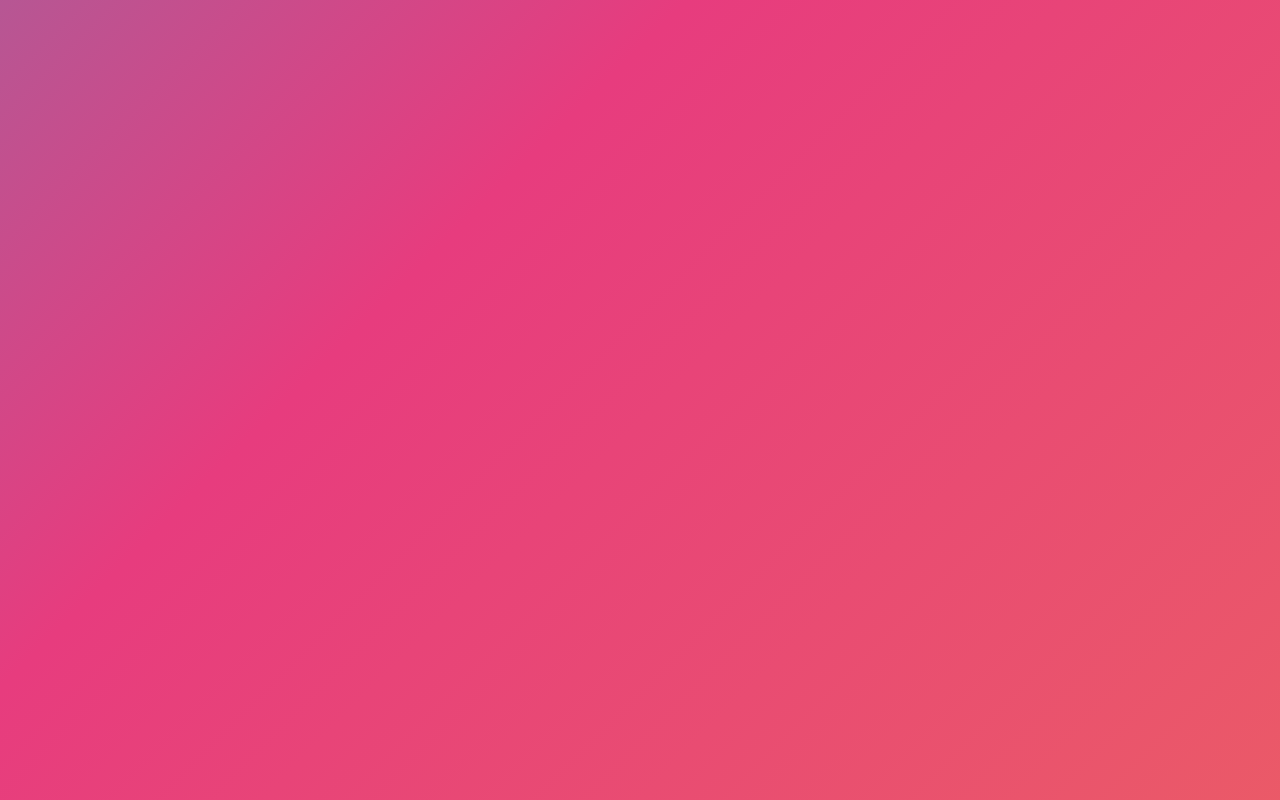
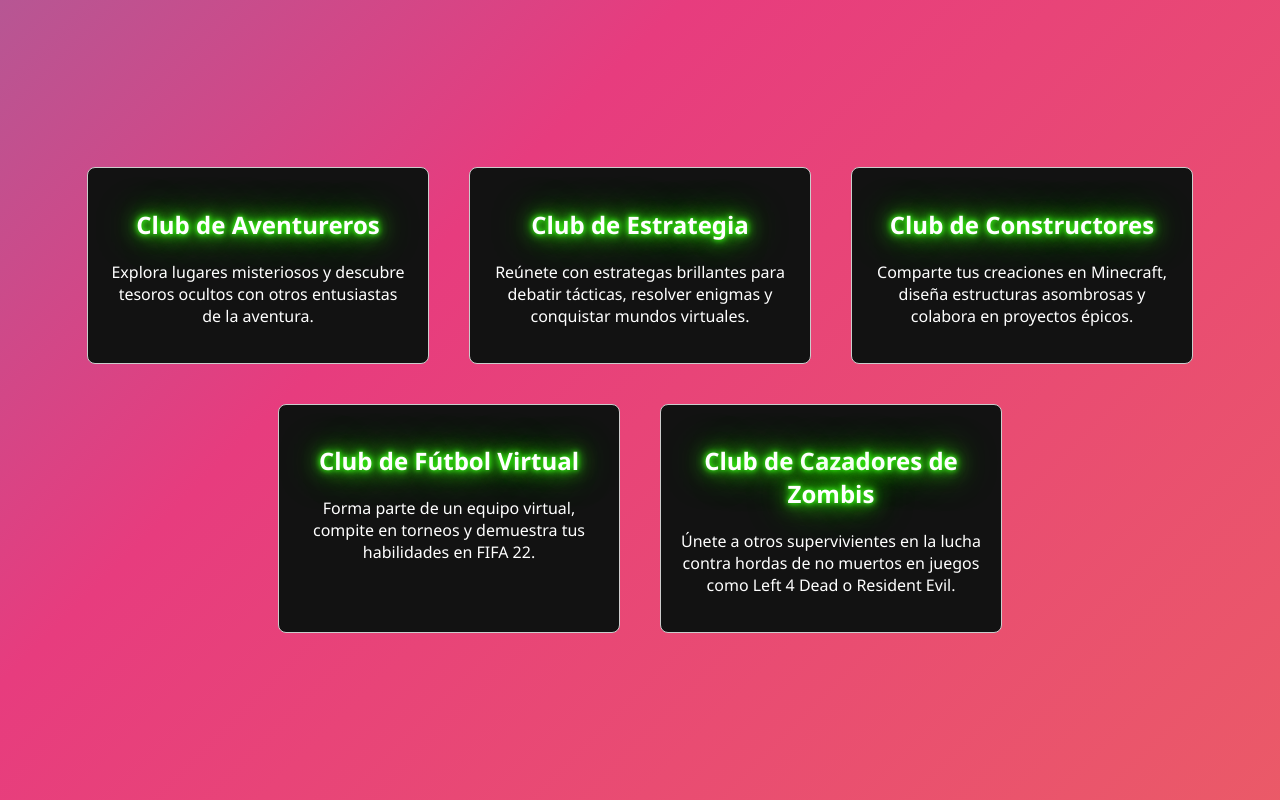
Before and after one commit to Totan23/Microproyecto2, a React (Create React App) app in the folder microproyecto2/: page /inicio in a window 1280 px wide. Before the commit this address had no page. Built offline with nearby package versions, Linux system fonts and the light colour scheme.

Commit message:
pagina de inicio con los clubes

```diff
--- a/microproyecto2/src/App.tsx
+++ b/microproyecto2/src/App.tsx
@@ -1,14 +1,16 @@
 import React from 'react';
 import { BrowserRouter as Router, Routes, Route } from 'react-router-dom';
-import RegisterForm from './components/RegisterForm';
-import LoginForm from './components/LoginForm';
+import ClubsList from './components/ClubsList';
+import RegisterForm from './components/RegisterForm'; // Asumiendo que tienes este componente
+import LoginForm from './components/LoginForm'; // Asumiendo que tienes este componente
 
-const App: React.FC = () => {
+function App() {
   return (
     <Router>
       <Routes>
+        <Route path="/" element={<RegisterForm />} />
         <Route path="/login" element={<LoginForm />} />
-        <Route path="/" element={<RegisterForm />} />
+        <Route path="/inicio" element={<ClubsList />} />
       </Routes>
     </Router>
   );
--- /dev/null
+++ b/microproyecto2/src/components/ClubsList.css
@@ -0,0 +1,29 @@
+.clubsContainer {
+    display: flex;
+    flex-wrap: wrap;
+    gap: 20px;
+    justify-content: center;
+    padding: 20px;
+}
+
+.clubCard {
+    border: 1px solid #ccc;
+    border-radius: 8px;
+    padding: 20px;
+    width: 300px;
+    cursor: pointer;
+    transition: transform 0.2s, box-shadow 0.2s;
+    background-color: #121212;
+    color: #fff;
+    border: 2px solid #39FF14;
+}
+
+.clubCard:hover {
+    transform: scale(1.05);
+    box-shadow: 0px 0px 15px #39FF14;
+    border-color: #08f;
+}
+
+.clubCard h2 {
+    text-shadow: 0 0 5px #39FF14, 0 0 10px #39FF14, 0 0 20px #39FF14, 0 0 40px #39FF14;
+}
--- /dev/null
+++ b/microproyecto2/src/components/ClubsList.tsx
@@ -0,0 +1,73 @@
+import React from 'react';
+import { useNavigate } from 'react-router-dom';
+import './ClubsList.css';
+
+interface Club {
+  ID: string;
+  nombre: string;
+  descripcion: string;
+  videojuegos: string[];
+}
+
+const clubsData: Club[] = [
+  {
+    ID: "1",
+    nombre: "Club de Aventureros",
+    descripcion: "Explora lugares misteriosos y descubre tesoros ocultos con otros entusiastas de la aventura.",
+    videojuegos: ["1", "3", "11"]
+  },
+  {
+    ID: "2",
+    nombre: "Club de Estrategia",
+    descripcion: "Reúnete con estrategas brillantes para debatir tácticas, resolver enigmas y conquistar mundos virtuales.",
+    videojuegos: ["4", "15", "16"]
+  },
+  {
+    ID: "3",
+    nombre: "Club de Constructores",
+    descripcion: "Comparte tus creaciones en Minecraft, diseña estructuras asombrosas y colabora en proyectos épicos.",
+    videojuegos: ["7", "8", "14"]
+  },
+  {
+    ID: "4",
+    nombre: "Club de Fútbol Virtual",
+    descripcion: "Forma parte de un equipo virtual, compite en torneos y demuestra tus habilidades en FIFA 22.",
+    videojuegos: ["9", "10", "18"]
+  },
+  {
+    ID: "5",
+    nombre: "Club de Cazadores de Zombis",
+    descripcion: "Únete a otros supervivientes en la lucha contra hordas de no muertos en juegos como Left 4 Dead o Resident Evil.",
+    videojuegos: ["2", "13", "17"]
+  }
+];
+
+const ClubsList = () => {
+    const navigate = useNavigate();
+    return (
+        <div className="clubsContainer">
+          {clubsData.map((club) => (
+            <div
+              key={club.ID}
+              className="clubCard"
+              onClick={() => navigate(`/clubes/${club.ID}`)}
+              style={{
+                border: '1px solid #ccc',
+                borderRadius: '8px',
+                padding: '20px',
+                width: '300px',
+                cursor: 'pointer',
+                textAlign: 'center',
+                margin: '10px',
+                transition: 'transform 0.2s, box-shadow 0.2s',
+              }}
+            >
+              <h2>{club.nombre}</h2>
+              <p>{club.descripcion}</p>
+            </div>
+          ))}
+        </div>
+      );
+    };
+
+export default ClubsList;
--- a/microproyecto2/src/components/LoginForm.tsx
+++ b/microproyecto2/src/components/LoginForm.tsx
@@ -1,6 +1,6 @@
-import React, { useState } from 'react';
+import React, { useState, ChangeEvent, FormEvent } from 'react';
+import { Link, useNavigate } from 'react-router-dom';
 import styles from './LoginForm.module.css';
-import { Link } from 'react-router-dom';
 
 interface LoginFormState {
   username: string;
@@ -8,19 +8,21 @@ interface LoginFormState {
 }
 
 const LoginForm: React.FC = () => {
-
+  const navigate = useNavigate();
   const [formData, setFormData] = useState<LoginFormState>({ username: '', password: '' });
 
-  const handleChange = (e: React.ChangeEvent<HTMLInputElement>) => {
+  const handleChange = (e: ChangeEvent<HTMLInputElement>) => {
     setFormData({
       ...formData,
       [e.target.name]: e.target.value,
     });
   };
 
-  const handleSubmit = (e: React.FormEvent) => {
+  const handleSubmit = (e: FormEvent) => {
     e.preventDefault();
     console.log("Datos de inicio de sesión:", formData);
+
+    navigate('/inicio');
   };
 
   return (
--- a/microproyecto2/src/components/RegisterForm.tsx
+++ b/microproyecto2/src/components/RegisterForm.tsx
@@ -1,7 +1,5 @@
 import React, { useState, ChangeEvent, FormEvent } from 'react';
-import { Link } from 'react-router-dom';
-// import { registerUser } from './firebase/useAuth';
-// import { saveUserInfo } from './firebase/useFirestore';
+import { Link, useNavigate } from 'react-router-dom'; // Importa useNavigate
 import styles from './RegisterForm.module.css';
 
 interface RegisterFormData {
@@ -14,6 +12,7 @@ interface RegisterFormData {
 }
 
 const RegisterForm: React.FC = () => {
+  const navigate = useNavigate(); // Inicializa useNavigate
   const [formData, setFormData] = useState<RegisterFormData>({
     firstName: '',
     lastName: '',
@@ -30,26 +29,10 @@ const RegisterForm: React.FC = () => {
     });
   };
 
-  const handleSubmit = async (e: FormEvent) => {
+  const handleSubmit = (e: FormEvent) => {
     e.preventDefault();
-    try {
-      // Registra el usuario usando Firebase Authentication
-      const userCredential = await registerUser(formData.email, formData.password);
-      console.log("Usuario registrado con éxito:", userCredential.user);
-
-      // Opcional: Guarda información adicional en Firestore
-      // await saveUserInfo(userCredential.user.uid, {
-      //   firstName: formData.firstName,
-      //   lastName: formData.lastName,
-      //   username: formData.username,
-      //   favoriteGame: formData.favoriteGame,
-      // });
-
-      // Manejar el éxito del registro, como redirigir al usuario o limpiar el formulario
-    } catch (error) {
-      console.error("Error en el registro:", error);
-      // Manejar errores de registro aquí, como mostrar un mensaje al usuario
-    }
+    console.log("Datos de registro:", formData);
+    navigate('/inicio');
   };
 
   return (
--- a/microproyecto2/src/index.tsx
+++ b/microproyecto2/src/index.tsx
@@ -1,11 +1,14 @@
 import React from 'react';
-import ReactDOM from 'react-dom';
+import { createRoot } from 'react-dom/client';
+import App from './App';
 import './index.css';
-import App from './App';
 
-ReactDOM.render(
+const container = document.getElementById('root');
+if (!container) throw new Error('Failed to find the root element');
+
+const root = createRoot(container); // Ahora TypeScript sabe que container no es null
+root.render(
   <React.StrictMode>
     <App />
-  </React.StrictMode>,
-  document.getElementById('root')
+  </React.StrictMode>
 );
```
Also changed, not shown: microproyecto2/src/components/HomePage.tsx (added, +52 -0 lines), microproyecto2/src/data/clubes.json (added, +33 -0 lines), microproyecto2/src/firebase/useAuth.ts (+2 -8 lines).
